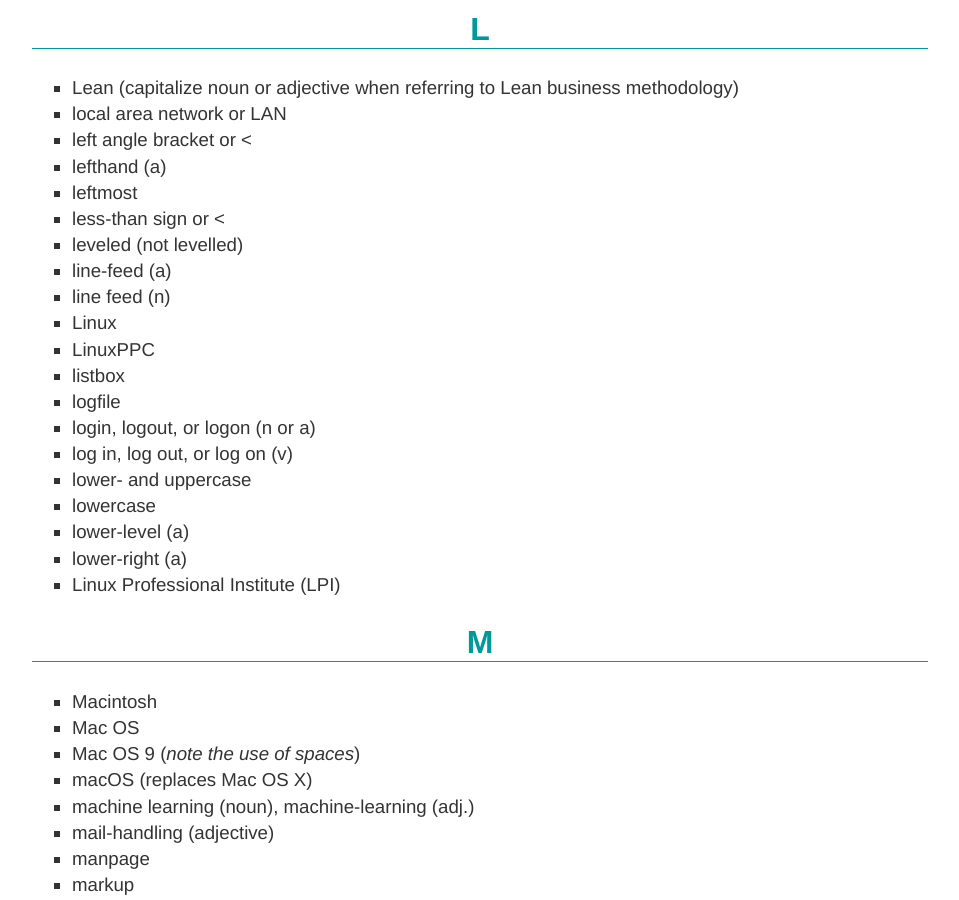
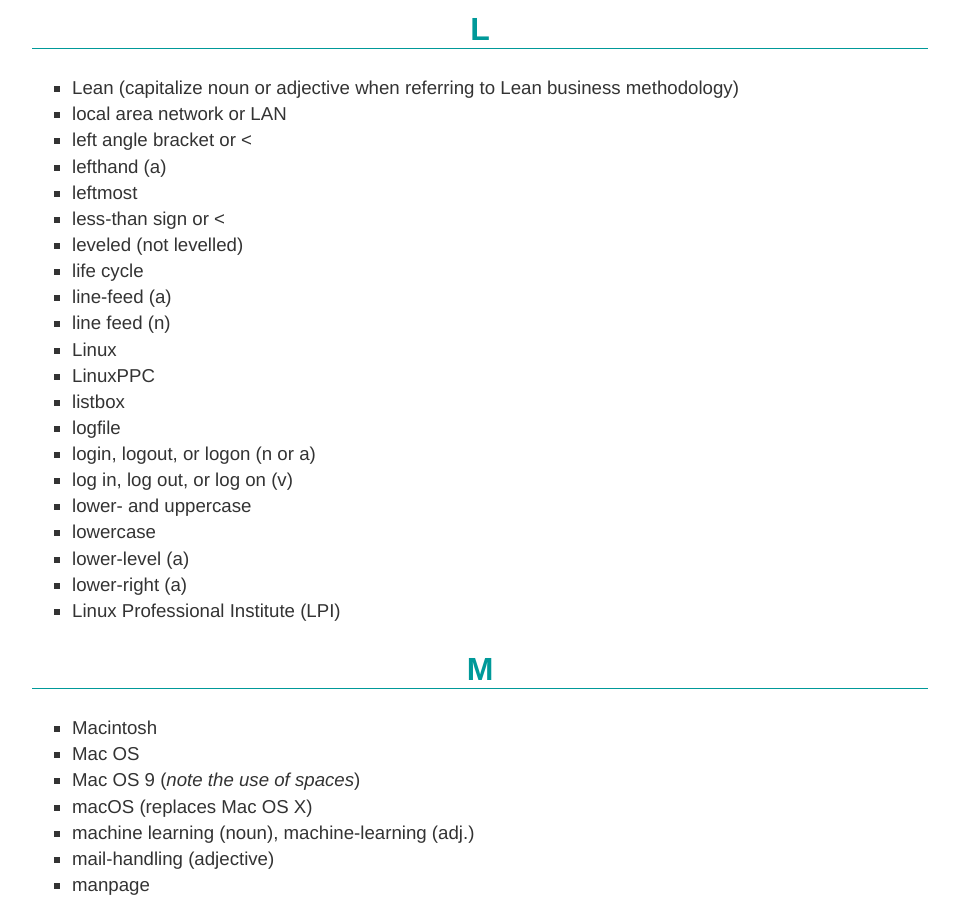
Before and after one commit to oreillymedia/production-resources, a Jekyll site: the page built from styleguide/index.md, in a window 1280 px wide and 900 px high, scrolled down 21083 px. Shown: the whole window, without its empty margins (160-1119 px from the left). Built offline with Jekyll 4.4.1, drawn with Linux system fonts in a browser that asks for light colours.

Commit message:
adding life cycle

```diff
--- a/styleguide/index.md
+++ b/styleguide/index.md
@@ -1107,6 +1107,7 @@
 * leftmost
 * less-than sign or &lt;
 * leveled (not levelled)
+* life cycle
 * line-feed (a)
 * line feed (n)
 * Linux
```
